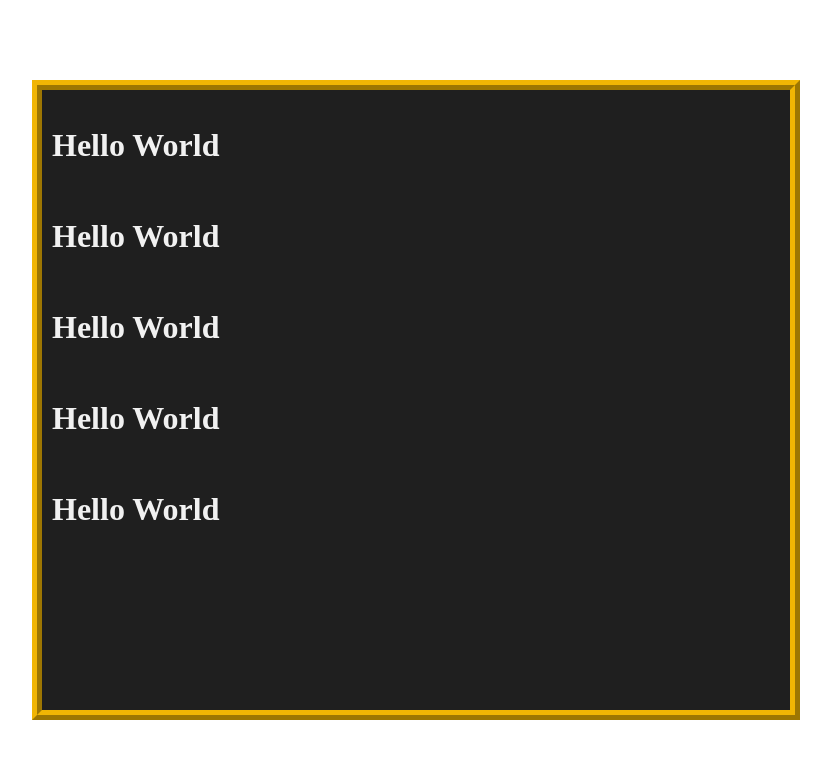
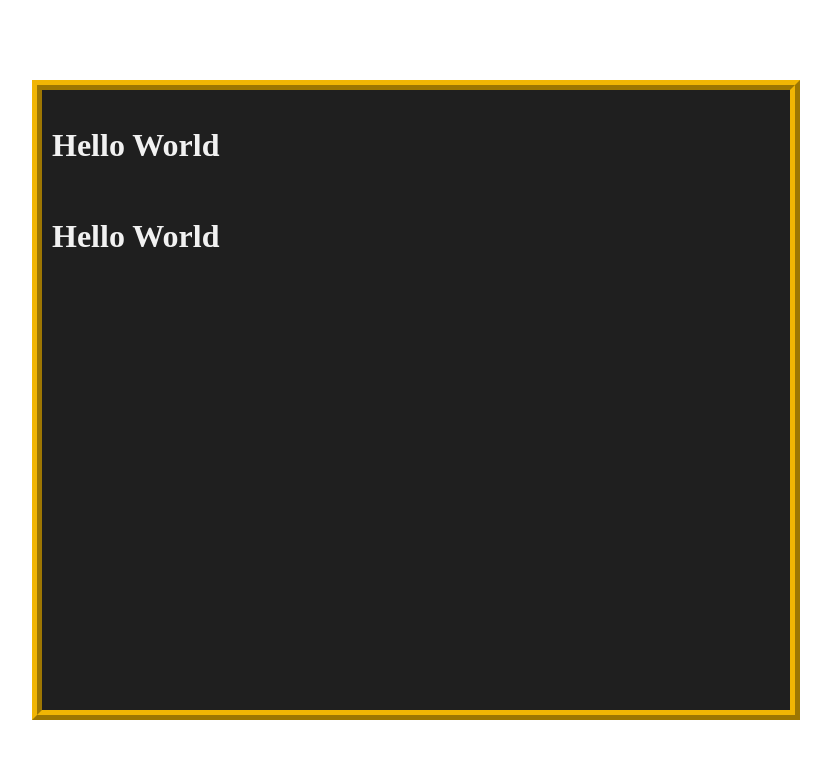
Before and after one commit to Black-Lotus98/CIS483-583-game, a React (Create React App) app: page / in a window 1280 px wide. Shown: the top 758 px of the page, without its empty margins (224-1055 px from the left). Built offline with nearby package versions, Linux system fonts and the light colour scheme.

Commit message:
update1.02

```diff
--- a/src/App.js
+++ b/src/App.js
@@ -5,9 +5,7 @@ import Container from './components/Container/Container';
 function App() {
   return (
     <Fragment>
-      <h1>Hello World</h1>
-      <h1>Hello World</h1>
-      <h1>Hello World</h1>
+
       <h1>Hello World</h1>
       <h1>Hello World</h1>
     </Fragment>
```
